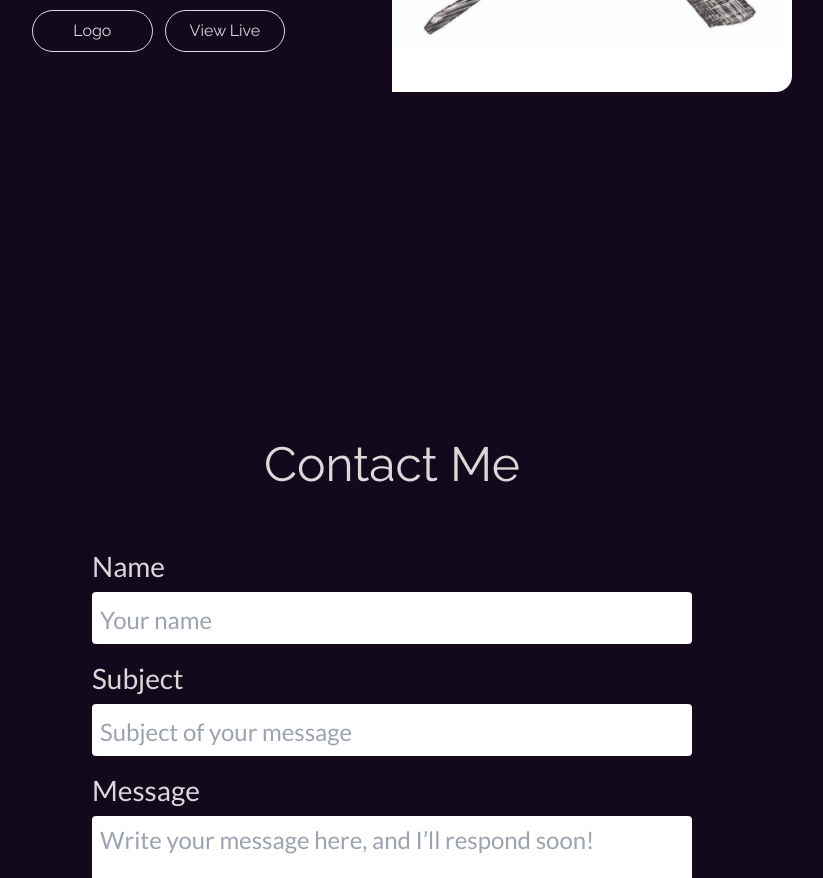
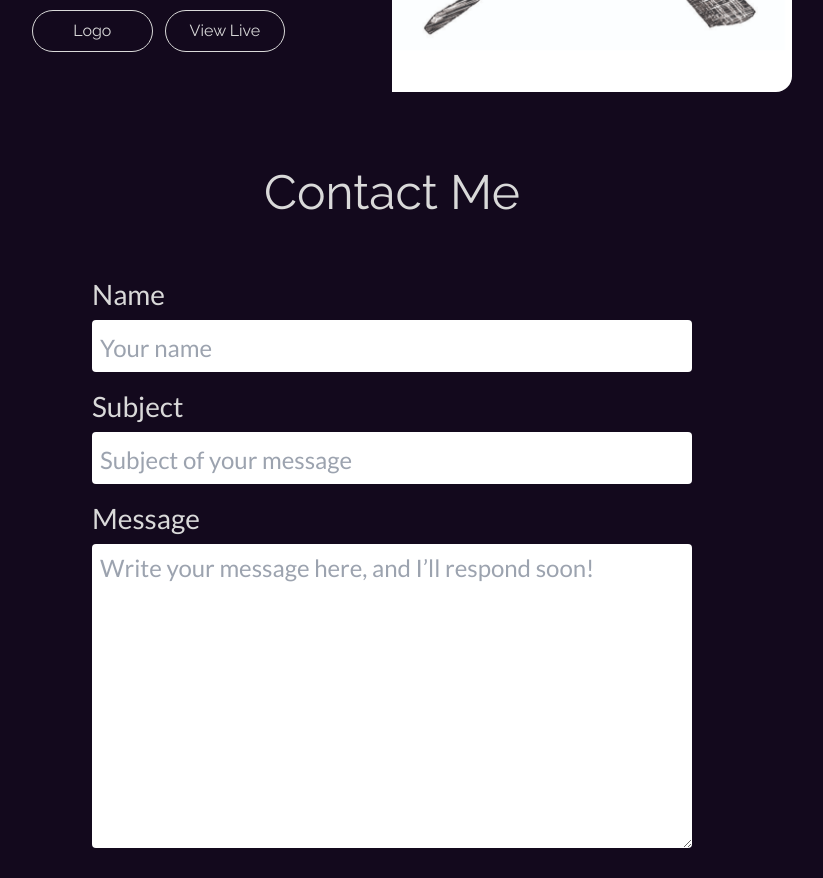
Before and after one commit to McCambley/ashley-portfolio, a Next.js app: page /projects in a window 1280 px wide. Shown: the part 4740-5618 px from the top of the page, without its empty margins (248-1071 px from the left). Built offline with nearby package versions, Linux system fonts and the light colour scheme; a web font is replaced by a local one.

Commit message:
Remove other projects display

```diff
--- a/src/app/page.tsx
+++ b/src/app/page.tsx
@@ -1,14 +1,14 @@
 import Projects from '@/components/Projects';
 import Hero from '@/components/Hero';
 import ContactForm from '@/components/ContactForm';
-import OtherProjects from '@/components/OtherProjects';
+// import OtherProjects from '@/components/OtherProjects';
 
 export default function Home() {
   return (
     <>
       <Hero />
       <Projects />
-      <OtherProjects />
+      {/* <OtherProjects /> */}
       <ContactForm
         className="mb-16 max-w-[calc(800px+64px)]"
         standalone={false}
--- a/src/app/projects/page.tsx
+++ b/src/app/projects/page.tsx
@@ -1,12 +1,12 @@
 import ProjectsComponent from '@/components/Projects';
 import ContactForm from '@/components/ContactForm';
-import OtherProjects from '@/components/OtherProjects';
+// import OtherProjects from '@/components/OtherProjects';
 
 function Projects() {
   return (
     <>
       <ProjectsComponent standalone={true} />
-      <OtherProjects />
+      {/* <OtherProjects /> */}
       <ContactForm
         className="mb-16 max-w-[calc(800px+64px)]"
         standalone={false}
```
